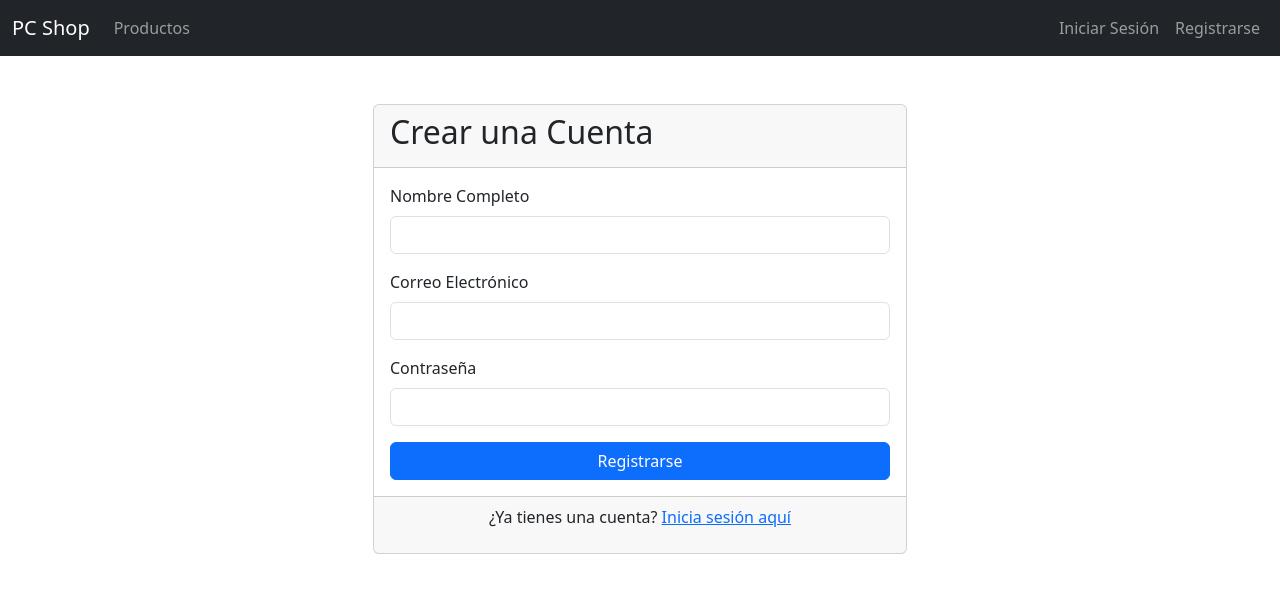
After one commit to alxndro373/_commerce, a Flask app: page /registro in a window 1280 px wide. The commit adds this page. Shown: the top 593 px of the page. Run offline with Flask 3, Linux system fonts and the light colour scheme.

Commit message:
login y vistas sin login

```diff
--- a/app.py
+++ b/app.py
@@ -1,7 +1,7 @@
 # ecommerce-flask/app.py
 
 from flask import Flask, render_template, request, redirect, url_for, session, abort, flash
-from database import obtener_categorias, obtener_productos, obtener_producto_por_id, obtener_usuario_por_id, obtener_usuarios, obtener_usuario_por_correo, obtener_productos_por_categoria
+from database import obtener_categorias, obtener_productos, obtener_producto_por_id, obtener_usuario_por_id, obtener_usuarios, obtener_usuario_por_correo, obtener_productos_por_categoria, crear_usuario
 from bson import ObjectId
 from werkzeug.security import check_password_hash
 from functools import wraps
@@ -49,6 +49,25 @@ def login():
             flash('Correo o contraseña incorrectos.', 'danger')
 
     return render_template('login.html')
+
+@app.route('/registro', methods=['GET', 'POST'])
+def registro():
+    if request.method == 'POST':
+        nombre = request.form['nombre']
+        correo = request.form['correo']
+        password = request.form['password']
+
+        # Verificar si el usuario ya existe
+        if obtener_usuario_por_correo(correo):
+            flash('El correo electrónico ya está registrado.', 'danger')
+            return redirect(url_for('registro'))
+
+        # Crear el nuevo usuario
+        crear_usuario(nombre, correo, password)
+        flash('¡Registro exitoso! Ahora puedes iniciar sesión.', 'success')
+        return redirect(url_for('login'))
+
+    return render_template('registro.html')
 
 @app.route('/logout')
 def logout():
--- a/templates/base.html
+++ b/templates/base.html
@@ -7,32 +7,30 @@
     <nav class="navbar navbar-expand-lg navbar-dark bg-dark">
         <div class="container-fluid">
             <a class="navbar-brand" href="{{ url_for('index') }}">PC Shop</a>
-            <div class="collapse navbar-collapse">
+            <div class="collapse navbar-collapse" id="navbarNav">
                 <ul class="navbar-nav me-auto mb-2 mb-lg-0">
-                    <li class="nav-item"><a class="nav-link" href="{{ url_for('listar_productos') }}">Productos</a></li>
-
-                    {% if session.rol == 'admin' %}
                     <li class="nav-item">
-                        <a class="nav-link" href="{{ url_for('admin_dashboard') }}">Dashboard Admin</a>
+                        <a class="nav-link" href="{{ url_for('listar_productos') }}">Productos</a>
                     </li>
-                    {% endif %}
                 </ul>
-                <ul class="navbar-nav ms-auto">
-                    {% if session.user_id %}
-                        <li class="nav-item dropdown">
-                            <a class="nav-link dropdown-toggle" href="#" role="button" data-bs-toggle="dropdown">
-                                Hola, {{ session.user_nombre }}
-                            </a>
-                            <ul class="dropdown-menu dropdown-menu-end">
-                                <li><a class="dropdown-item" href="{{ url_for('perfil_usuario', usuario_id=session.user_id) }}">Mi Perfil</a></li>
-                                <li><hr class="dropdown-divider"></li>
-                                <li><a class="dropdown-item" href="{{ url_for('logout') }}">Cerrar Sesión</a></li>
-                            </ul>
+                <ul class="navbar-nav">
+                    <!-- LÓGICA CONDICIONAL PARA LOGIN/LOGOUT -->
+                    {% if session['user_id'] %}
+                        <li class="nav-item">
+                            <a class="nav-link" href="{{ url_for('perfil_usuario', usuario_id=session['user_id']) }}">Hola, {{ session['user_nombre'] }}</a>
                         </li>
-                        <li class="nav-item"><a class="nav-link" href="{{ url_for('ver_carrito') }}">Carrito</a></li>
+                        <li class="nav-item">
+                            <a class="nav-link" href="{{ url_for('ver_carrito') }}">Carrito</a>
+                        </li>
+                        <li class="nav-item">
+                            <a class="nav-link" href="{{ url_for('logout') }}">Cerrar Sesión</a>
+                        </li>
                     {% else %}
                         <li class="nav-item">
                             <a class="nav-link" href="{{ url_for('login') }}">Iniciar Sesión</a>
+                        </li>
+                        <li class="nav-item">
+                            <a class="nav-link" href="{{ url_for('registro') }}">Registrarse</a>
                         </li>
                     {% endif %}
                 </ul>
--- /dev/null
+++ b/templates/registro.html
@@ -0,0 +1,37 @@
+{% extends "base.html" %}
+
+{% block title %}Registro de Usuario{% endblock %}
+
+{% block content %}
+<div class="container mt-5">
+    <div class="row justify-content-center">
+        <div class="col-md-6">
+            <div class="card">
+                <div class="card-header">
+                    <h2>Crear una Cuenta</h2>
+                </div>
+                <div class="card-body">
+                    <form method="POST" action="{{ url_for('registro') }}">
+                        <div class="mb-3">
+                            <label for="nombre" class="form-label">Nombre Completo</label>
+                            <input type="text" class="form-control" id="nombre" name="nombre" required>
+                        </div>
+                        <div class="mb-3">
+                            <label for="correo" class="form-label">Correo Electrónico</label>
+                            <input type="email" class="form-control" id="correo" name="correo" required>
+                        </div>
+                        <div class="mb-3">
+                            <label for="password" class="form-label">Contraseña</label>
+                            <input type="password" class="form-control" id="password" name="password" required>
+                        </div>
+                        <button type="submit" class="btn btn-primary w-100">Registrarse</button>
+                    </form>
+                </div>
+                <div class="card-footer text-center">
+                    <p>¿Ya tienes una cuenta? <a href="{{ url_for('login') }}">Inicia sesión aquí</a></p>
+                </div>
+            </div>
+        </div>
+    </div>
+</div>
+{% endblock %}
```
Also changed, not shown: database.py (+11 -0 lines).
